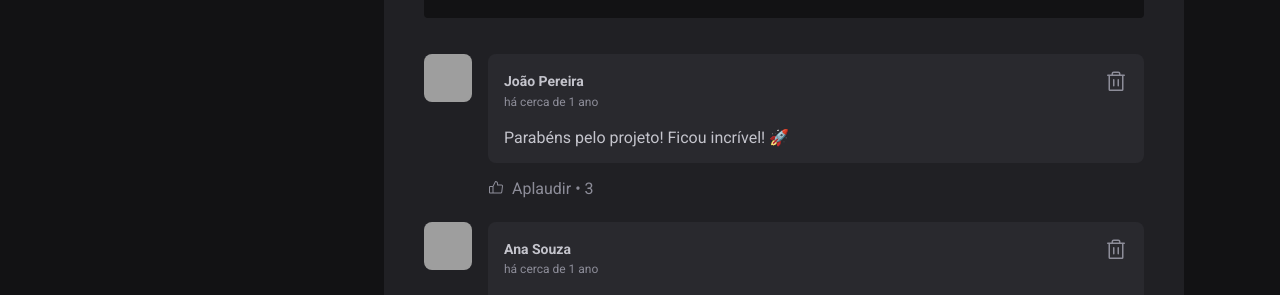
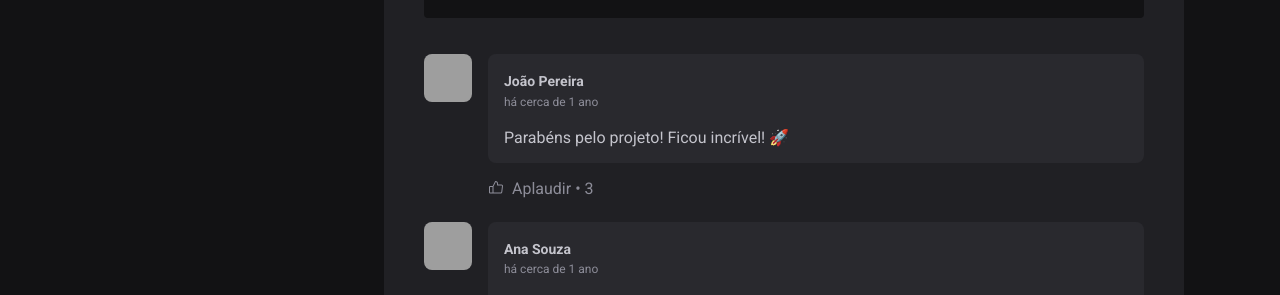
Before and after one commit to brunoobd/ignite-feed, a React (Vite) app: page / in a window 1280 px wide. Shown: the part 505-800 px from the top of the page. Built offline with nearby package versions, Linux system fonts and the light colour scheme; grey boxes are pictures that could not be loaded.

Commit message:
feat: don't allow currentUser delete another user's comment

```diff
--- a/src/App.tsx
+++ b/src/App.tsx
@@ -16,6 +16,7 @@ const App = () => {
     {
       id: 1,
       author: {
+        id: 2,
         name: "Bruno Silva",
         role: "Desenvolvedor Frontend",
         avatarUrl: "https://randomuser.me/api/portraits/men/1.jpg",
@@ -35,6 +36,7 @@ const App = () => {
         {
           id: 101,
           author: {
+            id: 3,
             name: "João Pereira",
             avatarUrl: "https://randomuser.me/api/portraits/men/4.jpg",
           },
@@ -45,6 +47,7 @@ const App = () => {
         {
           id: 102,
           author: {
+            id: 4,
             name: "Ana Souza",
             avatarUrl: "https://randomuser.me/api/portraits/women/5.jpg",
           },
@@ -57,6 +60,7 @@ const App = () => {
     {
       id: 2,
       author: {
+        id: 5,
         name: "Mariana Costa",
         role: "UI/UX Designer",
         avatarUrl: "https://randomuser.me/api/portraits/women/2.jpg",
@@ -79,6 +83,7 @@ const App = () => {
         {
           id: 103,
           author: {
+            id: 6,
             name: "Lucas Almeida",
             avatarUrl: "https://randomuser.me/api/portraits/men/6.jpg",
           },
@@ -91,6 +96,7 @@ const App = () => {
     {
       id: 3,
       author: {
+        id: 7,
         name: "Carlos Mendes",
         role: "Engenheiro de Software",
         avatarUrl: "https://randomuser.me/api/portraits/men/3.jpg",
@@ -117,8 +123,8 @@ const App = () => {
         {
           id: 104,
           author: {
+            id: 8,
             name: "Fernanda Lima",
-
             avatarUrl: "https://randomuser.me/api/portraits/women/7.jpg",
           },
           publishedAt: new Date("2024-03-01T19:00:00"),
@@ -129,6 +135,7 @@ const App = () => {
     },
   ]);
   const currentUser: User = {
+    id: 1,
     name: "Bruno Duarte",
     role: "Associate Software Enginner",
     avatarUrl: "https://github.com/brunoobd.png",
@@ -215,6 +222,7 @@ const App = () => {
                 content={content}
                 publishedAt={publishedAt}
                 comments={comments}
+                currentUser={currentUser}
                 onAddComment={addComment}
                 onDeleteComment={deleteComment}
                 onAddCommentLike={addCommentLike}
--- a/src/components/Comment/index.tsx
+++ b/src/components/Comment/index.tsx
@@ -4,12 +4,14 @@ import { ptBR } from "date-fns/locale";
 import { format, formatDistanceToNow } from "date-fns";
 
 import { Comment as CommentType } from "../../models/Comment";
+import { User } from "../../models/User";
 
 import { ThumbsUp, Trash } from "@phosphor-icons/react";
 
 import { Avatar } from "../Avatar";
 
 type Props = CommentType & {
+  currentUser: User;
   onDeleteComment: (commentId: CommentType["id"]) => void;
   onAddCommentLike: (commentId: CommentType["id"]) => void;
 };
@@ -20,6 +22,7 @@ export const Comment = ({
   publishedAt,
   content,
   likes,
+  currentUser,
   onDeleteComment,
   onAddCommentLike,
 }: Props) => {
@@ -56,9 +59,11 @@ export const Comment = ({
               </time>
             </div>
 
-            <button title="Deletar comentário" onClick={handleDeleteComment}>
-              <Trash size={24} />
-            </button>
+            {currentUser.id === author.id && (
+              <button title="Deletar comentário" onClick={handleDeleteComment}>
+                <Trash size={24} />
+              </button>
+            )}
           </header>
 
           <p>{content}</p>
--- a/src/components/Post/index.tsx
+++ b/src/components/Post/index.tsx
@@ -2,8 +2,9 @@ import styles from "./styles.module.css";
 
 import { ChangeEvent, FormEvent, useRef, useState } from "react";
 
-import { Post as PostProps } from "../../models/Post";
+import { Post as PostType } from "../../models/Post";
 import { Comment as CommentType } from "../../models/Comment";
+import { User } from "../../models/User";
 
 import { format, formatDistanceToNow } from "date-fns";
 import { ptBR } from "date-fns/locale";
@@ -11,14 +12,15 @@ import { ptBR } from "date-fns/locale";
 import { Avatar } from "../Avatar";
 import { Comment } from "../Comment";
 
-type Props = PostProps & {
-  onAddComment: (postId: PostProps["id"], commentContent: string) => void;
+type Props = PostType & {
+  currentUser: User;
+  onAddComment: (postId: PostType["id"], commentContent: string) => void;
   onDeleteComment: (
-    postId: PostProps["id"],
+    postId: PostType["id"],
     commentId: CommentType["id"]
   ) => void;
   onAddCommentLike: (
-    postId: PostProps["id"],
+    postId: PostType["id"],
     commentId: CommentType["id"]
   ) => void;
 };
@@ -29,6 +31,7 @@ export const Post = ({
   content,
   publishedAt,
   comments,
+  currentUser,
   onAddComment,
   onDeleteComment,
   onAddCommentLike,
@@ -143,6 +146,7 @@ export const Post = ({
             publishedAt={publishedAt}
             content={content}
             likes={likes}
+            currentUser={currentUser}
             onDeleteComment={handleDeleteComment}
             onAddCommentLike={handleAddCommentLike}
           />
--- a/src/models/User.ts
+++ b/src/models/User.ts
@@ -1,4 +1,5 @@
 export type User = {
+  id: number;
   name: string;
   role: string;
   avatarUrl: string;
```
